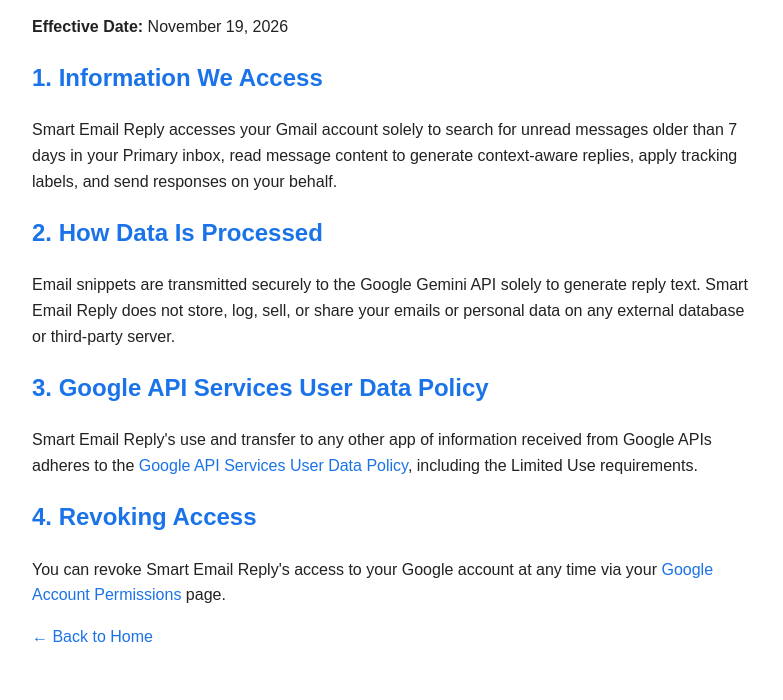
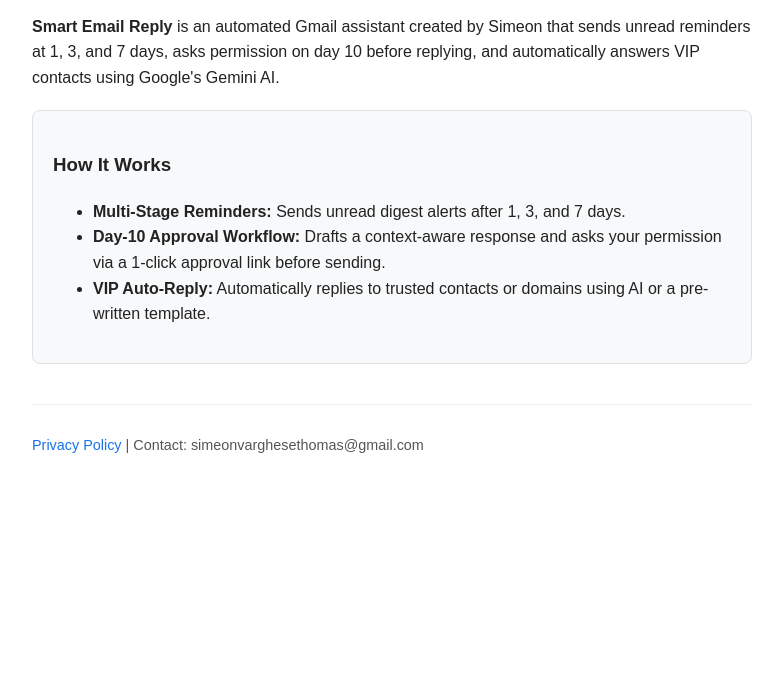
Before and after one commit to simeonvarghesethomasizabe-star/smart-email-reply, a plain HTML site: page privacy.html in a window 1280 px wide. Shown: the part 109-809 px from the top of the page, without its empty margins (248-1031 px from the left). Drawn offline with Linux system fonts and the light colour scheme.

Commit message:
Update privacy.html

```diff
--- a/privacy.html
+++ b/privacy.html
@@ -3,29 +3,30 @@
 <head>
   <meta charset="UTF-8" />
   <meta name="viewport" content="width=device-width, initial-scale=1.0" />
-  <title>Privacy Policy — Smart Email Reply</title>
+  <title>Smart Email Reply — Automated AI Gmail Assistant</title>
   <style>
     body { font-family: Arial, sans-serif; max-width: 720px; margin: 50px auto; padding: 0 20px; line-height: 1.6; color: #222; }
-    h1, h2 { color: #1a73e8; }
+    h1 { color: #1a73e8; }
+    .card { background: #f8f9fa; padding: 20px; border-radius: 8px; border: 1px solid #e0e0e0; margin: 20px 0; }
     a { color: #1a73e8; text-decoration: none; }
+    footer { margin-top: 40px; font-size: 0.9em; color: #555; border-top: 1px solid #eee; padding-top: 15px; }
   </style>
 </head>
 <body>
-  <h1>Privacy Policy for Smart Email Reply</h1>
-  <p><strong>Effective Date:</strong> November 19, 2026</p>
+  <h1>Smart Email Reply</h1>
+  <p><strong>Smart Email Reply</strong> is an automated Gmail assistant created by Simeon that sends unread reminders at 1, 3, and 7 days, asks permission on day 10 before replying, and automatically answers VIP contacts using Google's Gemini AI.</p>
 
-  <h2>1. Information We Access</h2>
-  <p>Smart Email Reply accesses your Gmail account solely to search for unread messages older than 7 days in your Primary inbox, read message content to generate context-aware replies, apply tracking labels, and send responses on your behalf.</p>
+  <div class="card">
+    <h3>How It Works</h3>
+    <ul>
+      <li><strong>Multi-Stage Reminders:</strong> Sends unread digest alerts after 1, 3, and 7 days.</li>
+      <li><strong>Day-10 Approval Workflow:</strong> Drafts a context-aware response and asks your permission via a 1-click approval link before sending.</li>
+      <li><strong>VIP Auto-Reply:</strong> Automatically replies to trusted contacts or domains using AI or a pre-written template.</li>
+    </ul>
+  </div>
 
-  <h2>2. How Data Is Processed</h2>
-  <p>Email snippets are transmitted securely to the Google Gemini API solely to generate reply text. Smart Email Reply does not store, log, sell, or share your emails or personal data on any external database or third-party server.</p>
-
-  <h2>3. Google API Services User Data Policy</h2>
-  <p>Smart Email Reply's use and transfer to any other app of information received from Google APIs adheres to the <a href="https://google.com" target="_blank">Google API Services User Data Policy</a>, including the Limited Use requirements.</p>
-
-  <h2>4. Revoking Access</h2>
-  <p>You can revoke Smart Email Reply's access to your Google account at any time via your <a href="https://google.com" target="_blank">Google Account Permissions</a> page.</p>
-
-  <p><a href="index.html">&larr; Back to Home</a></p>
+  <footer>
+    <p><a href="privacy.html">Privacy Policy</a> | Contact: simeonvarghesethomas@gmail.com</p>
+  </footer>
 </body>
 </html>
```
